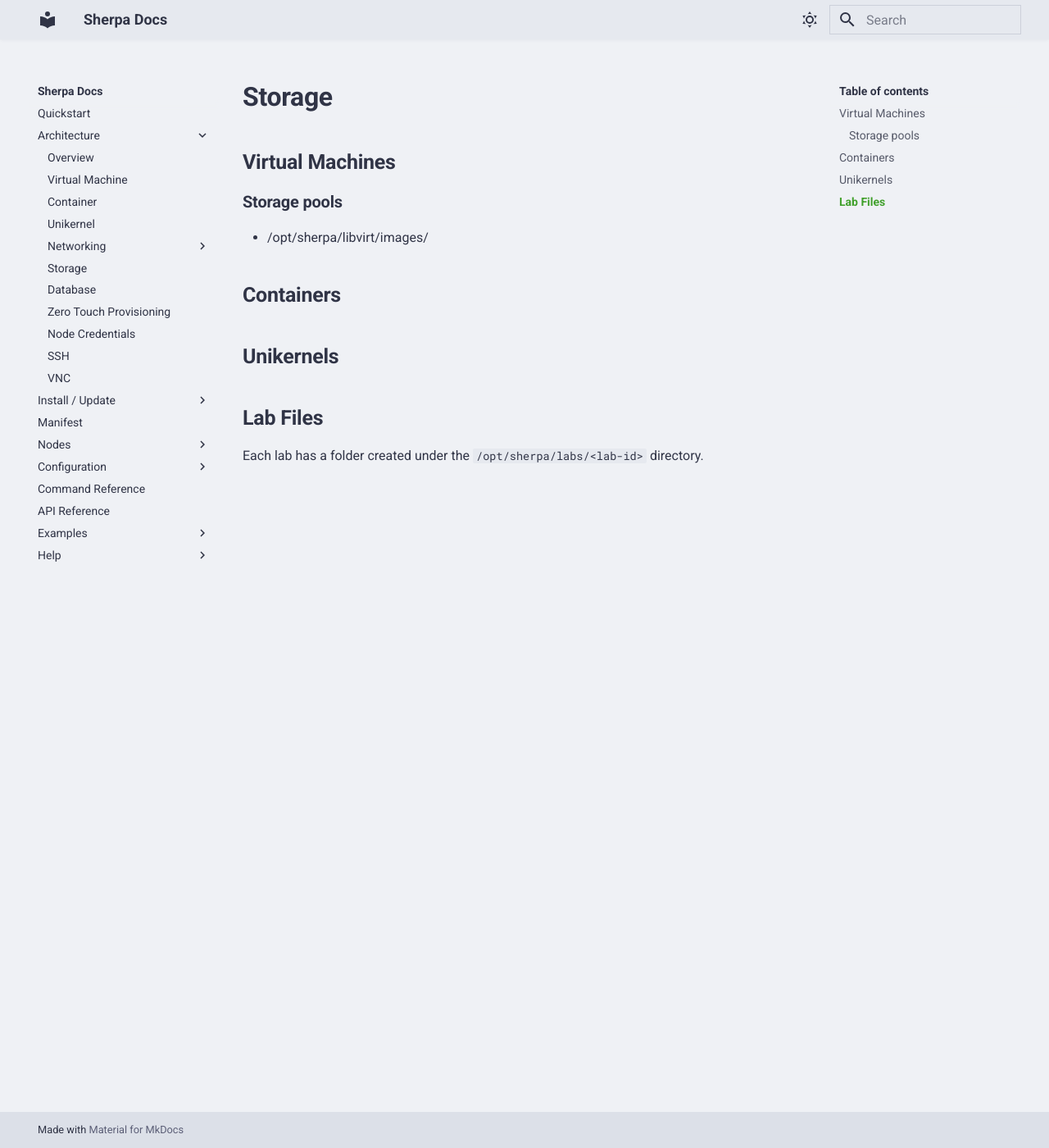
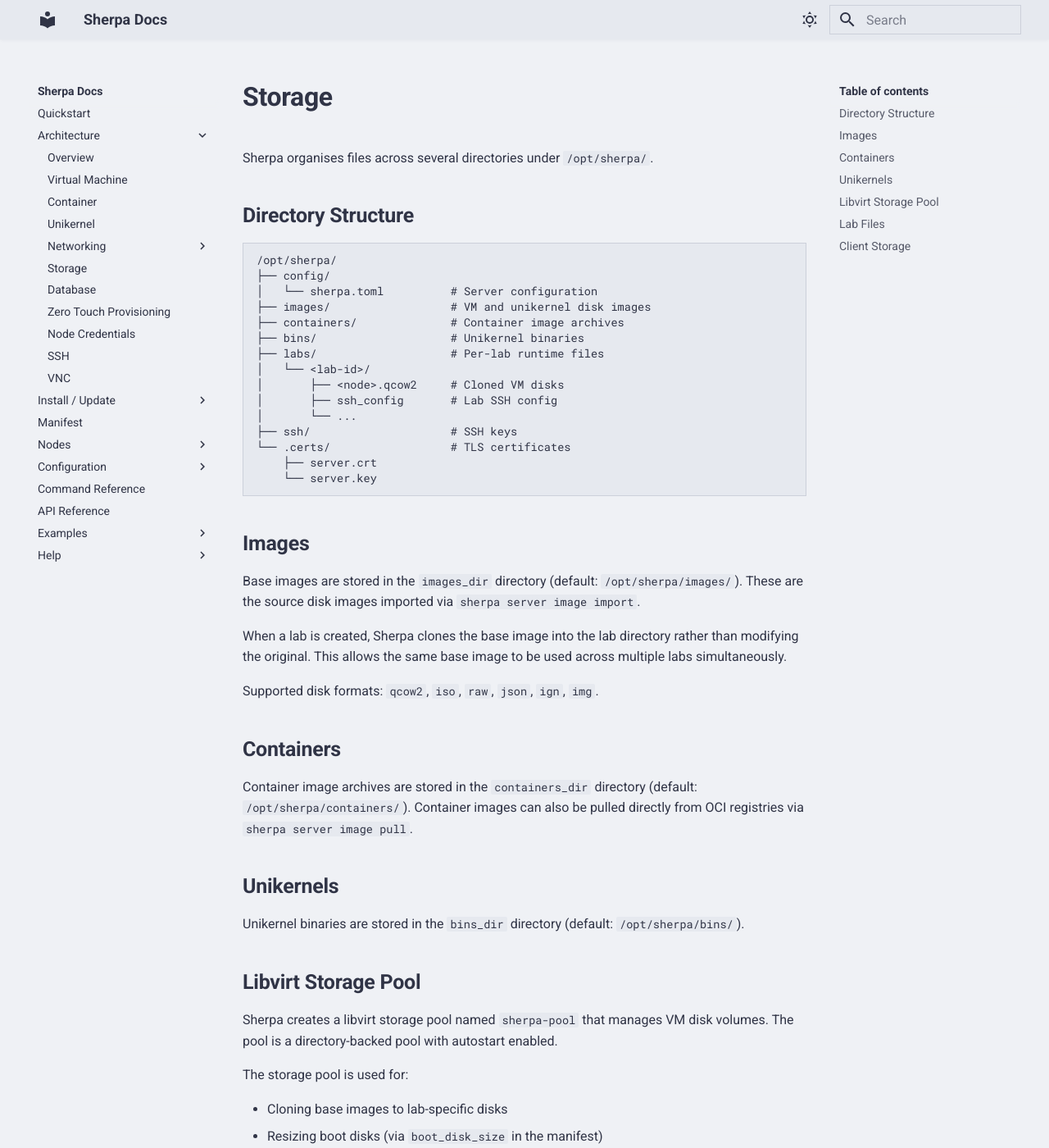
Before and after one commit to bwks/sherpa-docs, an MkDocs documentation site: the page built from docs/architecture/storage.md, in a window 1280 px wide and 1400 px high. Shown: the whole window at 82% size. Built offline with MkDocs 1.6.1 and Material for MkDocs 9.7.7, drawn with Linux system fonts in a browser that asks for light colours; some of the changed text lies outside the part shown.

Commit message:
Rewrite storage architecture page
Covers server directory structure, image/container/unikernel storage,
libvirt storage pool, per-lab files, and client storage layout.

Co-Authored-By: Claude Opus 4.6 <noreply@anthropic.com>

````diff
--- a/docs/architecture/storage.md
+++ b/docs/architecture/storage.md
@@ -1,15 +1,81 @@
 # Storage
 
-## Virtual Machines
+Sherpa organises files across several directories under `/opt/sherpa/`.
 
-### Storage pools
+## Directory Structure
 
-- /opt/sherpa/libvirt/images/
+```
+/opt/sherpa/
+├── config/
+│   └── sherpa.toml          # Server configuration
+├── images/                  # VM and unikernel disk images
+├── containers/              # Container image archives
+├── bins/                    # Unikernel binaries
+├── labs/                    # Per-lab runtime files
+│   └── <lab-id>/
+│       ├── <node>.qcow2     # Cloned VM disks
+│       ├── ssh_config       # Lab SSH config
+│       └── ...
+├── ssh/                     # SSH keys
+└── .certs/                  # TLS certificates
+    ├── server.crt
+    └── server.key
+```
+
+## Images
+
+Base images are stored in the `images_dir` directory (default: `/opt/sherpa/images/`). These are the source disk images imported via `sherpa server image import`.
+
+When a lab is created, Sherpa clones the base image into the lab directory rather than modifying the original. This allows the same base image to be used across multiple labs simultaneously.
+
+Supported disk formats: `qcow2`, `iso`, `raw`, `json`, `ign`, `img`.
 
 ## Containers
 
+Container image archives are stored in the `containers_dir` directory (default: `/opt/sherpa/containers/`). Container images can also be pulled directly from OCI registries via `sherpa server image pull`.
+
 ## Unikernels
+
+Unikernel binaries are stored in the `bins_dir` directory (default: `/opt/sherpa/bins/`).
+
+## Libvirt Storage Pool
+
+Sherpa creates a libvirt storage pool named `sherpa-pool` that manages VM disk volumes. The pool is a directory-backed pool with autostart enabled.
+
+The storage pool is used for:
+
+- Cloning base images to lab-specific disks
+- Resizing boot disks (via `boot_disk_size` in the manifest)
+- Deleting disk volumes during lab destroy
+
+You can inspect the pool with:
+
+```bash
+virsh pool-list --all --detailed
+virsh pool-info sherpa-pool
+```
 
 ## Lab Files
 
-Each lab has a folder created under the `/opt/sherpa/labs/<lab-id>` directory.
+Each lab gets a dedicated directory at `/opt/sherpa/labs/<lab-id>/`. This directory contains:
+
+- **Cloned disk images** for each VM node in the lab
+- **SSH configuration** files for node access
+- **ZTP configuration** files generated for each node
+- **Cloud-init** ISO images (for VMs using cloud-init ZTP)
+
+When a lab is destroyed, its entire lab directory is cleaned up.
+
+## Client Storage
+
+The Sherpa client stores its configuration and credentials at `~/.sherpa/`:
+
+```
+~/.sherpa/
+├── config/
+│   └── sherpa.toml          # Client configuration
+├── ssh/                     # SSH keys
+├── images/                  # Local image cache
+├── containers/              # Local container cache
+└── bins/                    # Local binary cache
+```
````
